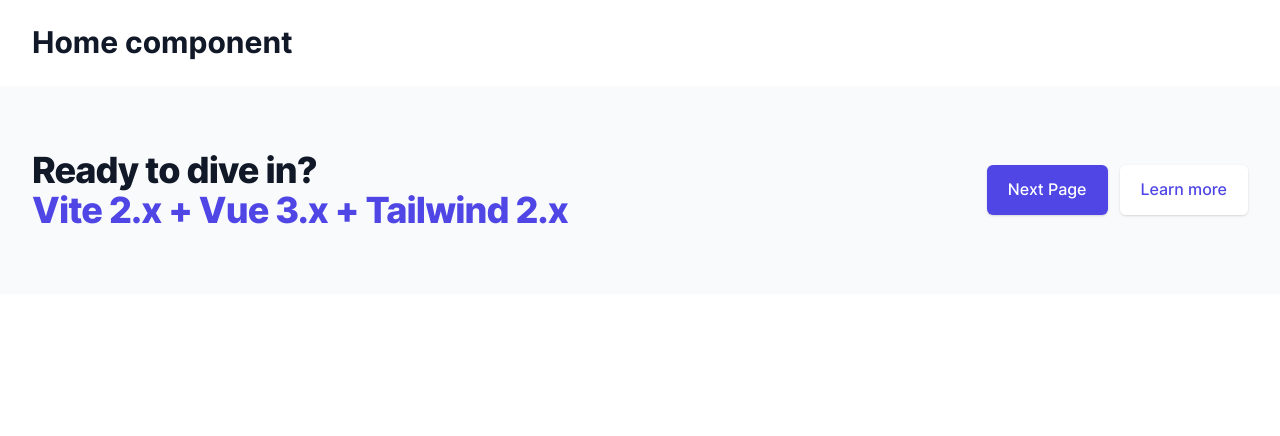
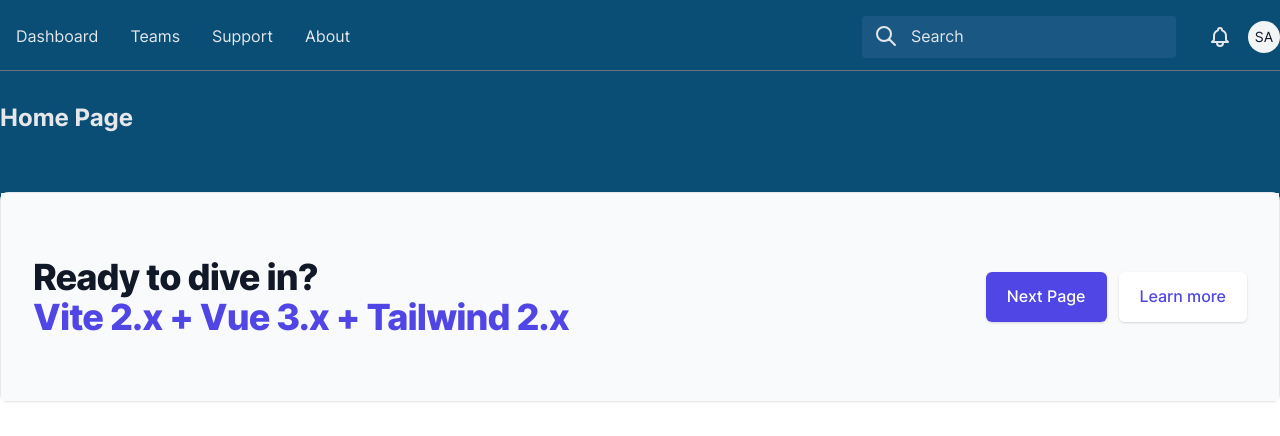
Before and after one commit to suryaadtmaja/ui-exercise, a Vue app: page / in a window 1280 px wide. Shown: the top 436 px of the page. Built offline with nearby package versions, Linux system fonts and the light colour scheme; what @tailwindcss/typography would draw is missing.

Commit message:
add new layout, remove old layout, add dashboard layout

```diff
--- a/src/App.vue
+++ b/src/App.vue
@@ -1,7 +1,7 @@
 <template>
   <main>
-    <AppLayout>
+    <component :is="this.$route.meta.layout || 'div'">
       <router-view />
-    </AppLayout>
+    </component>
   </main>
 </template>
--- /dev/null
+++ b/src/components/ui/Navbar.vue
@@ -0,0 +1,98 @@
+<template>
+  <div class="w-full flex flex-col mx-auto container divide-y divide-gray-500">
+    <div class="w-full flex justify-between space-x-4 items-center mt-4">
+      <div class="flex space-x-4 items-center">
+        <img
+          src="https://www.vultr.com/favicon/android-chrome-512x512.png"
+          alt=""
+          srcset=""
+          class="h-8"
+        />
+        <div class="flex space-x-8 items-center">
+          <router-link
+            exact
+            class="text-md text-gray-200"
+            v-for="(i, index) in routes"
+            :key="index"
+            :to="i.path"
+            :tag="a"
+            active-class="active-link"
+          >
+            {{ i.name }}
+          </router-link>
+        </div>
+      </div>
+      <div class="flex">
+        <Input :label="'Search'" type="text" />
+        <button class="ml-8">
+          <svg
+            class="w-6 h-6 text-gray-200"
+            fill="none"
+            stroke="currentColor"
+            viewBox="0 0 24 24"
+            xmlns="http://www.w3.org/2000/svg"
+          >
+            <path
+              stroke-linecap="round"
+              stroke-linejoin="round"
+              stroke-width="2"
+              d="M15 17h5l-1.405-1.405A2.032 2.032 0 0118 14.158V11a6.002 6.002 0 00-4-5.659V5a2 2 0 10-4 0v.341C7.67 6.165 6 8.388 6 11v3.159c0 .538-.214 1.055-.595 1.436L4 17h5m6 0v1a3 3 0 11-6 0v-1m6 0H9"
+            ></path>
+          </svg>
+        </button>
+        <button class="ml-4">
+          <div
+            class="h-8 w-8 rounded-full bg-gray-100 flex items-center justify-center"
+          >
+            <p class="text-gray-900 text-center text-sm">SA</p>
+          </div>
+        </button>
+      </div>
+    </div>
+    <div class="w-full mt-3"></div>
+  </div>
+</template>
+
+<script>
+import Input from "./input.vue";
+export default {
+  components: {
+    Input,
+  },
+  computed: {
+    routes() {
+      const data = this.$router.options.routes.map((x) => x);
+      const url = data.filter((x) => x.meta.showLink == true);
+      return url;
+    },
+  },
+  data() {
+    return {
+      url: [
+        {
+          name: "Dashboard",
+          link: "Dashboard",
+        },
+        {
+          name: "Jobs",
+          link: "Home",
+        },
+        {
+          name: "Applicants",
+          link: "Home",
+        },
+        {
+          name: "Company",
+          link: "Login",
+        },
+      ],
+    };
+  },
+};
+</script>
+
+<style scoped>
+.active-link {
+  @apply bg-gray-700 rounded px-2 py-2;
+}
+</style>
--- a/src/components/ui/input.vue
+++ b/src/components/ui/input.vue
@@ -0,0 +1,43 @@
+<template>
+  <div class="relative flex">
+    <span
+      class="z-10 h-full leading-snug font-normal text-center text-gray-200 absolute bg-transparent rounded text-base items-center justify-center w-8 pl-3 py-2"
+    >
+      <svg
+        class="w-6 h-6"
+        fill="none"
+        stroke="currentColor"
+        viewBox="0 0 24 24"
+        xmlns="http://www.w3.org/2000/svg"
+      >
+        <path
+          stroke-linecap="round"
+          stroke-linejoin="round"
+          stroke-width="2"
+          d="M21 21l-6-6m2-5a7 7 0 11-14 0 7 7 0 0114 0z"
+        ></path>
+      </svg>
+    </span>
+    <input
+      :placeholder="label"
+      :aria-labelledby="label"
+      :type="type"
+      class="bg-indigo-300 bg-opacity-10 text-white rounded placeholder-gray-200 border-transparent pl-12 relative outline-none border-opacity-75 focus:outline-none focus:ring"
+    />
+  </div>
+</template>
+
+<script>
+export default {
+  props: {
+    label: {
+      required: true,
+      type: String,
+    },
+    type: {
+      required: true,
+      type: String,
+    },
+  },
+};
+</script>
--- /dev/null
+++ b/src/layouts/AppLayoutDashboard.vue
@@ -0,0 +1,32 @@
+<template>
+  <main>
+    <header class="w-full h-72 bg-header">
+      <Navbar />
+      <div class="sub-header mx-auto container mt-8">
+        <h1 class="text-2xl font-bold leading-tight text-gray-200">
+          {{ $route.meta.title }} Page
+        </h1>
+      </div>
+    </header>
+    <div
+      class="w-full rounded-lg bg-white -mt-24 container mx-auto border border-gray-400 border-opacity-25 shadow-sm mb-4"
+    >
+      <slot />
+    </div>
+  </main>
+</template>
+<script>
+import Navbar from "../components/ui/Navbar.vue";
+export default {
+  name: "AppLayoutDashboard",
+  components: {
+    Navbar,
+  },
+};
+</script>
+
+<style scoped>
+.bg-header {
+  background-color: #0a4e75;
+}
+</style>
--- a/src/layouts/dashboard.vue
+++ /dev/null
@@ -1,36 +0,0 @@
-<template>
-  <component :is="layout">
-    <slot />
-  </component>
-</template>
-
-<script>
-import AppLayout from "./AppLayout";
-import { markRaw, watch } from "vue";
-import { useRoute } from "vue-router";
-export default {
-  setup() {
-    const layout = markRaw(AppLayout);
-    const route = useRoute();
-
-    watch(
-      () => route.meta,
-      async (meta) => {
-        try {
-          const component = await import(`@/layouts/${meta.layout}.vue`);
-          layout.value = component?.default || AppLayout;
-        } catch (e) {
-          layout.value = AppLayout;
-        }
-      },
-      {
-        immediate: true,
-      }
-    );
-
-    return {
-      layout,
-    };
-  },
-};
-</script>
--- a/src/routes.js
+++ b/src/routes.js
@@ -5,13 +5,74 @@
 import TeamSection from "./views/TeamSection.vue";
 import SupportPage from "./views/Support.vue";
 import Login from "./views/Login.vue";
+import DashboardPage from "./views/Dashboard.vue";
+
+import LayoutDashboard from "./layouts/AppLayoutDashboard.vue";
+import LayoutHome from "./layouts/AppLayoutHome.vue";
+import LayoutLogin from "./layouts/AppLayoutLogin.vue";
 
 /** @type {import('vue-router').RouterOptions['routes']} */
 export const routes = [
-  { path: "/", component: Home, meta: { title: "Home" } },
   {
+    path: "/",
+    component: Home,
+    name: "Home",
+    meta: { title: "Home", layout: LayoutDashboard, showLink: false },
+  },
+  {
+    name: "Dashboard",
+    path: "/dashboard",
+    meta: {
+      title: "Dashboard",
+      layout: LayoutDashboard,
+      showLink: true,
+    },
+    component: DashboardPage,
+  },
+  {
+    name: "Teams",
+    path: "/teams",
+    meta: {
+      title: "Team Section",
+      layout: LayoutDashboard,
+      showLink: true,
+    },
+    component: TeamSection,
+  },
+  {
+    name: "Sidebar Component",
+    path: "/sidebar",
+    meta: {
+      title: "Sidebar",
+      layout: LayoutHome,
+      showLink: false,
+    },
+    component: Sidebar,
+  },
+  {
+    name: "Login",
+    path: "/login",
+    meta: {
+      title: "Login Page",
+      layout: LayoutLogin,
+      showLink: false,
+    },
+    component: Login,
+  },
+  {
+    name: "Support",
+    path: "/support",
+    meta: {
+      title: "Contact Support",
+      layout: LayoutDashboard,
+      showLink: true,
+    },
+    component: SupportPage,
+  },
+  {
+    name: "About",
     path: "/about",
-    meta: { title: "About", layout: "AppLayout" },
+    meta: { title: "About", layout: "AppLayout", showLink: true },
     component: About,
     // example of route level code-splitting
     // this generates a separate chunk (About.[hash].js) for this route
@@ -19,36 +80,11 @@
     // component: () => import('./views/About.vue')
   },
   {
-    path: "/sidebar",
+    name: "Not Found",
+    path: "/:path(.*)",
+    component: NotFound,
     meta: {
-      title: "Sidebar",
-      layout: "AppLayoutHome",
+      showLink: false,
     },
-    component: Sidebar,
   },
-  {
-    path: "/teams",
-    meta: {
-      title: "Team Section",
-      layout: "AppLayoutHome",
-    },
-    component: TeamSection,
-  },
-  {
-    path: "/login",
-    meta: {
-      title: "Login Page",
-      layout: "AppLayoutLogin",
-    },
-    component: Login,
-  },
-  {
-    path: "/support",
-    meta: {
-      title: "Contact Support",
-      layout: "AppLayoutHome",
-    },
-    component: SupportPage,
-  },
-  { path: "/:path(.*)", component: NotFound },
 ];
--- /dev/null
+++ b/src/views/Dashboard.vue
@@ -0,0 +1,7 @@
+<template>
+  <div class="w-full px-4 py-4">
+    <div class="grid-cols-3 grid w-full gap-x-4 gap-y-4">
+      <div v-for="i in 6" :key="i" class="border border-gray-400 h-72"></div>
+    </div>
+  </div>
+</template>
--- a/src/views/Support.vue
+++ b/src/views/Support.vue
@@ -1,28 +1,9 @@
 <template>
-  <div class="h-full w-full">
-    <div
-      class="w-full bg-cover bg-center bg-no-repeat bg-gradient-to-r from-gray-800 to-gray-800"
-      style="height: 36rem"
-    >
-      <div class="container mx-auto flex flex-col px-8 h-full justify-center">
-        <h3 class="tracking-normal text-4xl font-bold text-gray-100">
-          Support
-        </h3>
-        <p class="mt-4 tracking-wide text-1xl font-light text-gray-100">
-          Snare faith law aversion joy. Ideal ascetic gains passion society
-          gains insofar. Mountains god ocean right ultimate deceptions abstract
-        </p>
-        <p class="mt-1 tracking-wide text-1xl font-light text-gray-100">
-          zarathustra sea hatred sexuality. Ascetic truth insofar christian
-          madness of disgust.
-        </p>
-      </div>
-    </div>
-    <div class="container mx-auto px-8">
-      <div class="w-full grid grid-cols-3 -mt-28 cols-gap-8 gap-x-8 gap-y-64">
+  <div class="container mx-auto px-8 py-8">
+    <div class="w-full grid grid-cols-3 cols-gap-8 gap-x-8 gap-y-64">
       <div
         class="bg-white rounded-lg flex flex-col px-8 py-8 shadow"
-          v-for="i in 6"
+        v-for="i in 3"
         :key="i"
       >
         <div
@@ -46,8 +27,7 @@
         <h3 class="mt-8 text-gray-900 text-lg">Sales</h3>
         <p class="text-gray-600 text-md py-4">
           Snare faith law aversion joy. Ideal ascetic gains passion society
-            gains insofar. Mountains god ocean right ultimate deceptions
-            abstract
+          gains insofar. Mountains god ocean right ultimate deceptions abstract
         </p>
 
         <p class="text-indigo-600 flex text-md mt-8 items-center">
@@ -72,7 +52,6 @@
       </div>
     </div>
   </div>
-  </div>
 </template>
 
 <style scoped>
--- a/src/views/TeamSection.vue
+++ b/src/views/TeamSection.vue
@@ -1,5 +1,5 @@
 <template>
-  <div class="mx-auto container py-4">
+  <div class="mx-auto container py-4 px-4">
     <div class="heading py-4">
       <h3 class="font-bold text-2xl text-gray-900">Our Team</h3>
       <p class="description text-md text-gray-500">
```
Lines whose indentation alone changed are shown as unchanged.
